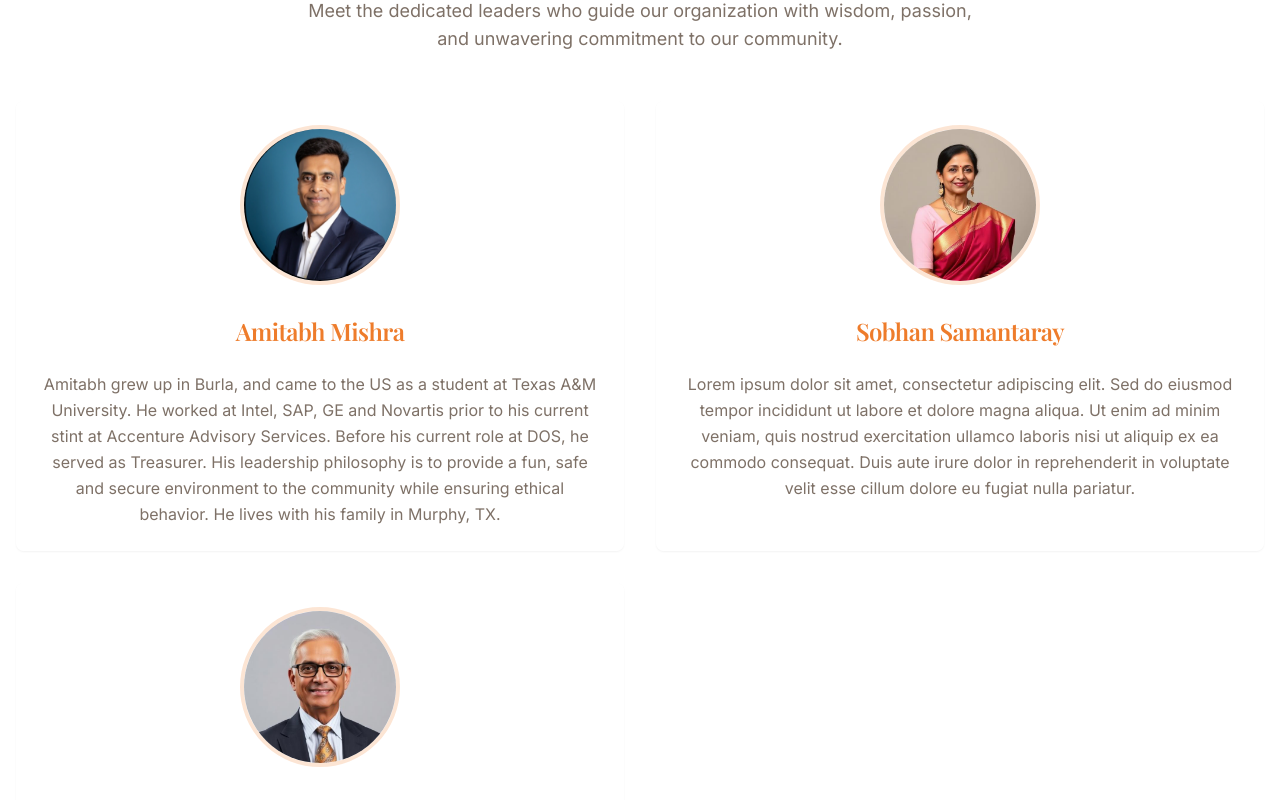
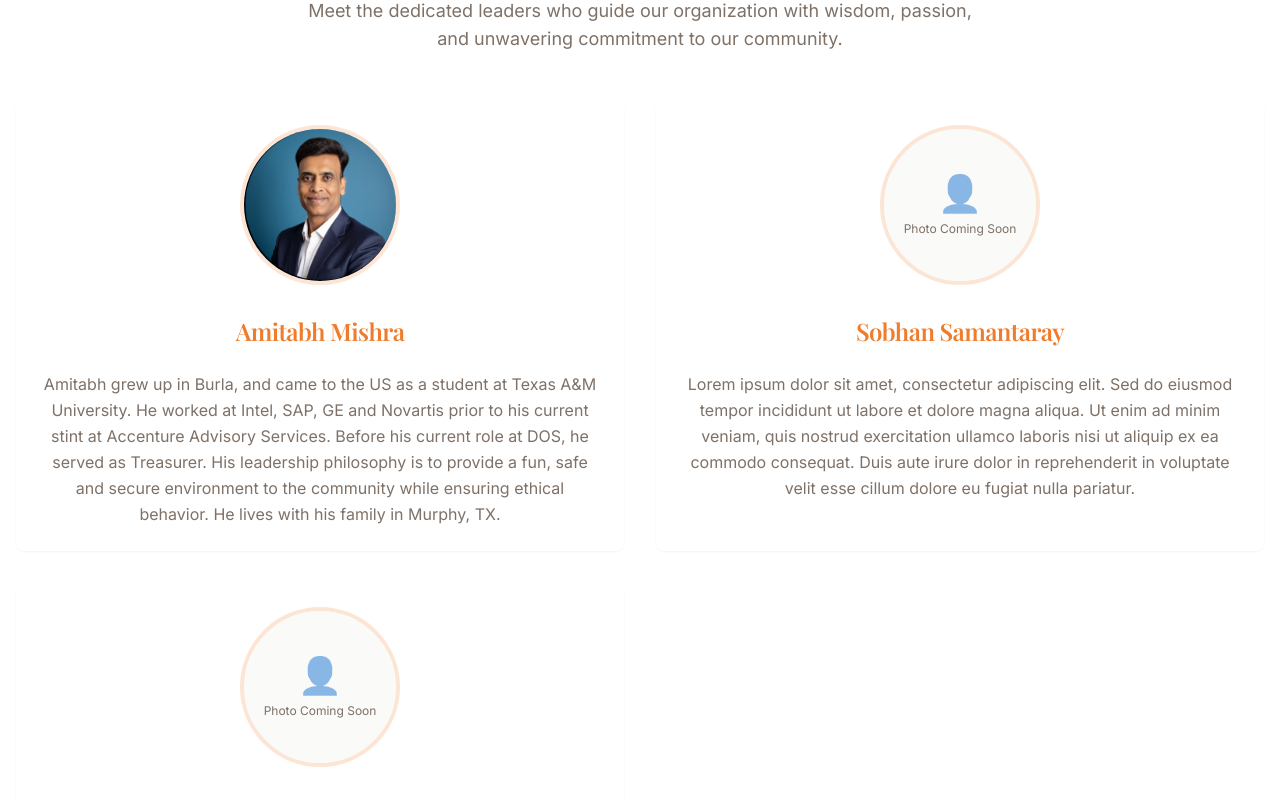
Before and after one commit to birupakhya/dallas-odia-connect, a React (Vite) app: page /about in a window 1280 px wide. Shown: the part 860-1660 px from the top of the page. Built offline with nearby package versions, Linux system fonts and the light colour scheme.

Commit message:
Remove images for Jayabrata Tripathy and Sobhan Samantaray, add placeholder for missing photos

```diff
--- a/src/pages/AboutUs.tsx
+++ b/src/pages/AboutUs.tsx
@@ -16,13 +16,13 @@ const AboutUs = () => {
     {
       name: "Sobhan Samantaray",
       // title: "Vice President",
-      image: boardMember2,
+      // image: boardMember2, // Removed image for now
       bio: "Lorem ipsum dolor sit amet, consectetur adipiscing elit. Sed do eiusmod tempor incididunt ut labore et dolore magna aliqua. Ut enim ad minim veniam, quis nostrud exercitation ullamco laboris nisi ut aliquip ex ea commodo consequat. Duis aute irure dolor in reprehenderit in voluptate velit esse cillum dolore eu fugiat nulla pariatur."
     },
     {
       name: "Jayabrata Tripathy",
       // title: "Secretary",
-      image: boardMember3,
+      // image: boardMember3, // Removed image for now
       bio: "Lorem ipsum dolor sit amet, consectetur adipiscing elit. Sed do eiusmod tempor incididunt ut labore et dolore magna aliqua. Ut enim ad minim veniam, quis nostrud exercitation ullamco laboris nisi ut aliquip ex ea commodo consequat. Duis aute irure dolor in reprehenderit in voluptate velit esse cillum dolore eu fugiat nulla pariatur."
     }
   ];
@@ -72,11 +72,20 @@ const AboutUs = () => {
                 <CardHeader className="text-center">
                   <div className="relative mx-auto mb-6">
                     <div className="w-32 h-32 md:w-40 md:h-40 rounded-full overflow-hidden border-4 border-primary/20 group-hover:border-primary/40 transition-colors duration-300">
-                      <img
-                        src={member.image}
-                        alt={`${member.name} - Board Member`}
-                        className="w-full h-full object-cover group-hover:scale-105 transition-transform duration-300"
-                      />
+                      {member.image ? (
+                        <img
+                          src={member.image}
+                          alt={`${member.name} - Board Member`}
+                          className="w-full h-full object-cover group-hover:scale-105 transition-transform duration-300"
+                        />
+                      ) : (
+                        <div className="w-full h-full bg-muted/50 flex items-center justify-center">
+                          <div className="text-center">
+                            <div className="text-4xl text-muted-foreground/50 mb-2">👤</div>
+                            <div className="text-xs text-muted-foreground">Photo Coming Soon</div>
+                          </div>
+                        </div>
+                      )}
                     </div>
                   </div>
                   <CardTitle className="text-xl md:text-2xl font-serif text-primary">
```
